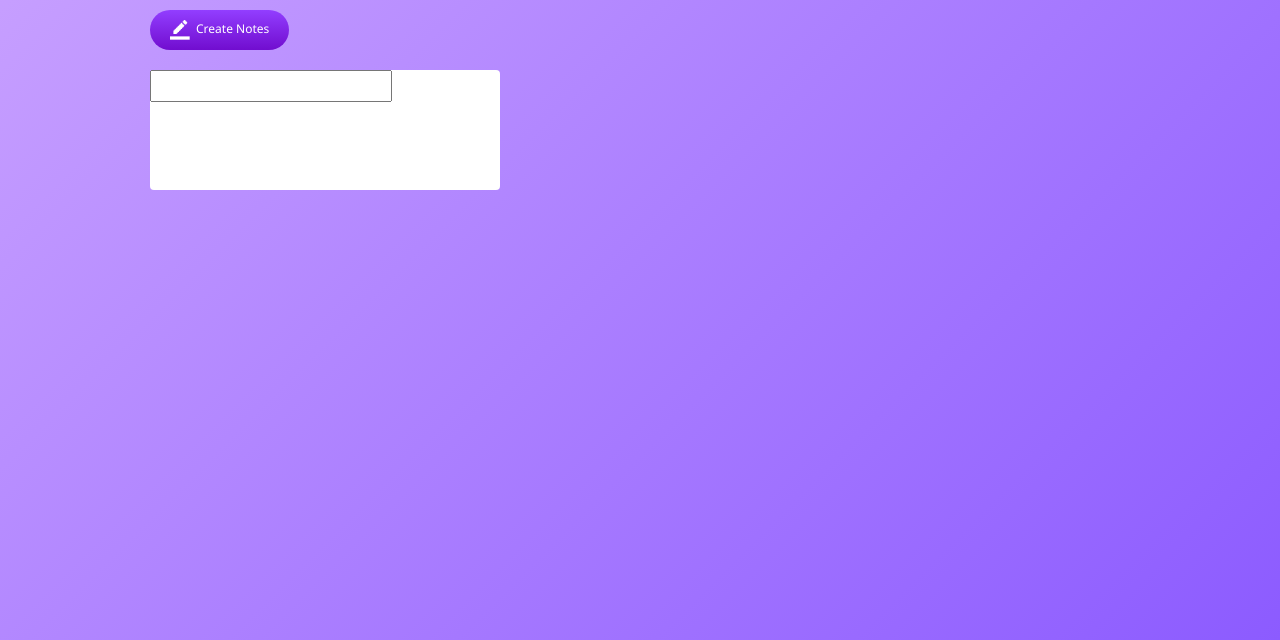
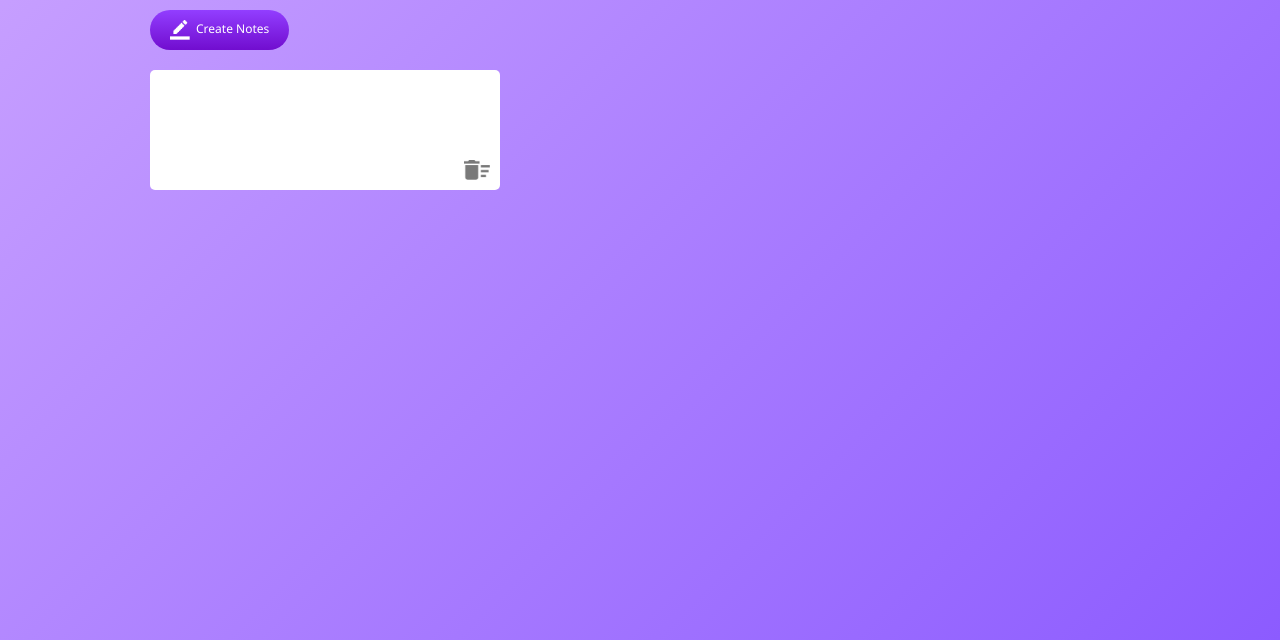
Before and after one commit to ibrzica1/To-Do-List-APP, a plain HTML site: page notes.html in a window 1280 px wide. Both pictures are taken after a click on the button "Create Notes". Shown: the part 160-800 px from the top of the page. Drawn offline with Linux system fonts and the light colour scheme.

Commit message:
Notes App finished

```diff
--- a/notes.html
+++ b/notes.html
@@ -15,8 +15,12 @@
         <h2>Create Notes</h2>
       </button>
       <div class="note-container">
-        <input>
+        <!-- <p contenteditable="true" class="input-box">
+          <img src="/images/Notes/delete.png">
+        </p> -->
       </div>
     </div>
+
+    <script src="/script/notes.js"></script>
   </body>
 </html>
--- /dev/null
+++ b/script/notes.js
@@ -0,0 +1,45 @@
+const notesContainer = document.querySelector(".note-container");
+const createBtn = document.querySelector(".create-note");
+let notes = document.querySelectorAll(".input-box");
+
+function loadData() {
+  notesContainer.innerHTML = localStorage.getItem("notes");
+}
+
+loadData();
+
+function saveData() {
+  localStorage.setItem("notes", notesContainer.innerHTML);
+}
+
+createBtn.addEventListener("click", ()=> {
+  let inputBox = document.createElement("p");
+  let img = document.createElement("img");
+  inputBox.className = "input-box";
+  inputBox.setAttribute("contenteditable", "true");
+  img.src = "/images/Notes/delete.png";
+  notesContainer.appendChild(inputBox).appendChild(img);
+  saveData();
+})
+
+notesContainer.addEventListener("click", function(e){
+  if(e.target.tagName === "IMG") {
+    e.target.parentElement.remove();
+    saveData();
+  }
+  else if(e.target.tagName === "P") {
+    notes = document.querySelectorAll(".input-box");
+    notes.forEach(nt => {
+      nt.onkeyup = function() {
+        saveData();
+      }
+    })
+  }
+})
+
+document.addEventListener("keydown", event => {
+  if(event.key === "Enter") {
+    document.execCommand("insertLineBreak");
+    event.preventDefault();
+  }
+})
--- a/style/notes.css
+++ b/style/notes.css
@@ -51,16 +51,31 @@
 }
 
 .note-container {
-  margin-top: 20px;
-  width: 350px;
-  height: 120px;
-  background-color: white;
-  border-radius: 4px;
+
 }
 
-.note-container input {
+.input-box {
+  position: relative;
+  width: 100%;
+  max-width: 350px;
+  min-height: 120px;
+  background: #fff;
+  color: #333;
+  padding-left: 20px;
+  padding-right: 40px;
+  padding-bottom: 10px;
   padding-top: 10px;
-  padding-left: 20px;
-  padding-right: 20px;
-  max-width: 300px;
+  margin: 20px 0;
+  outline: none;
+  border-radius: 5px;
+
 }
+
+.input-box img {
+  width: 26px;
+  height: 20px;
+  position: absolute;
+  right: 10px;
+  bottom: 10px;
+  cursor: pointer;
+}
```
